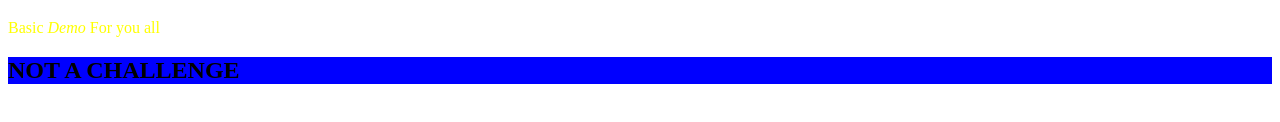
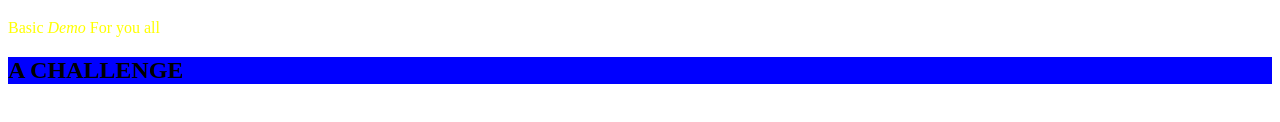
Before and after one commit to ZAMANJANI/versionc, a plain HTML site: page index.html in a window 1280 px wide. Shown: the part 246-368 px from the top of the page. Drawn offline with Linux system fonts and the light colour scheme.

Commit message:
i have changed h2

```diff
--- a/index.html
+++ b/index.html
@@ -16,7 +16,7 @@
 
 <p>Basic <em>Demo</em> For you all</p>
 
-<h2>NOT A CHALLENGE</h2>
+<h2>A CHALLENGE</h2>
 
 <script type="text/javascript" src="script.js"></script>
 </body>
```
